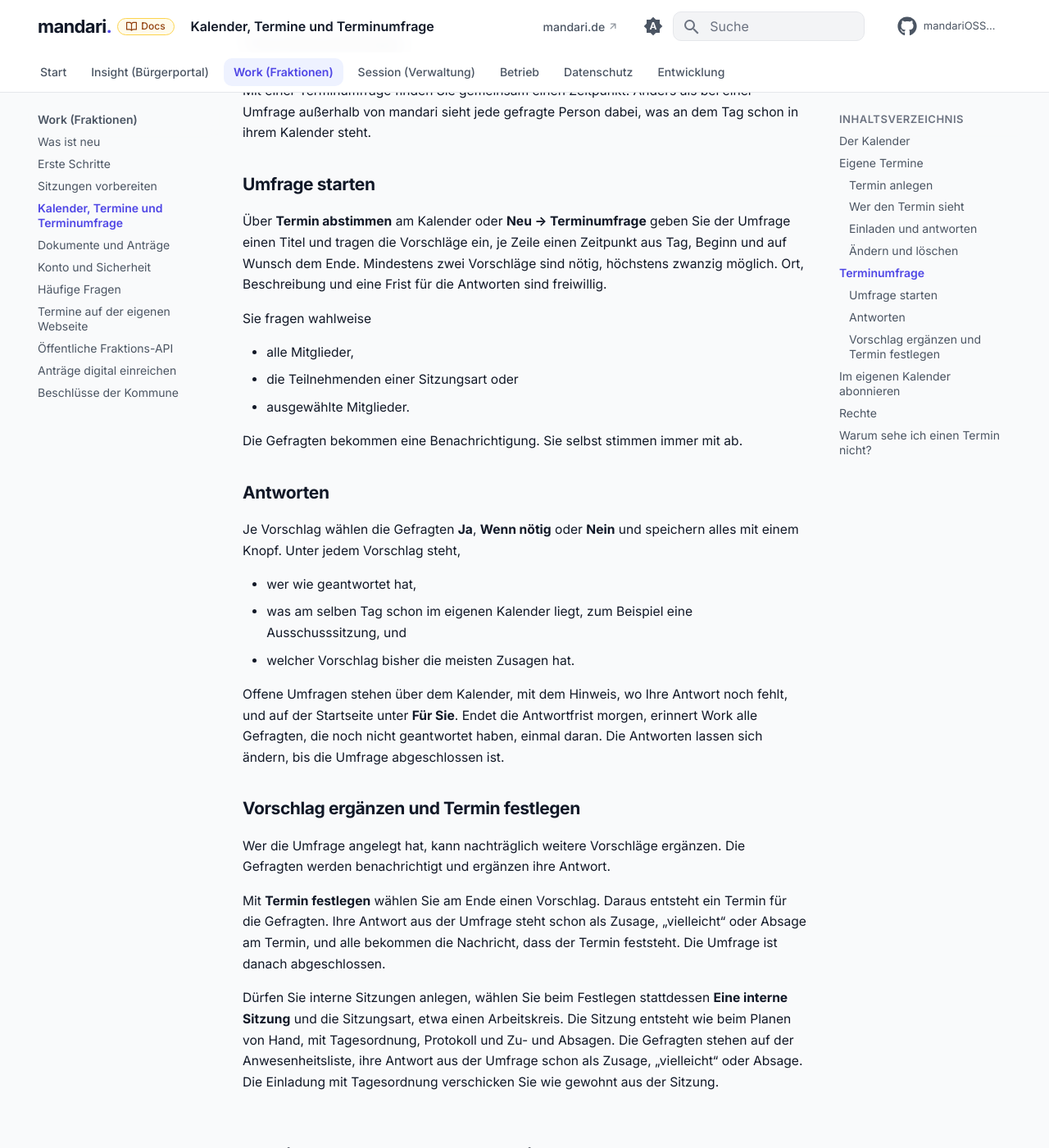
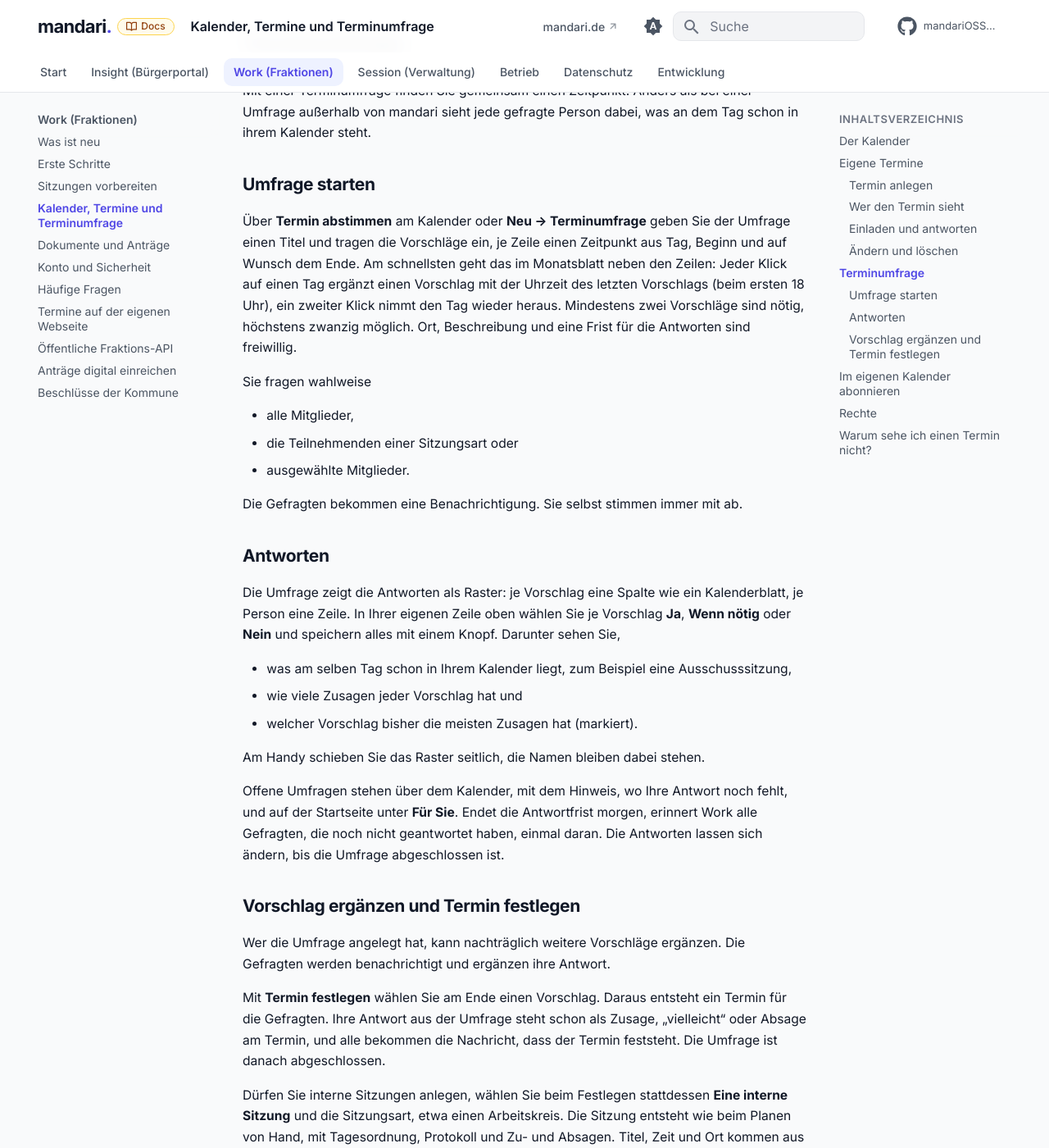
Before and after one commit to mandariOSS/docs, an MkDocs documentation site: the page built from docs/work/kalender.md, in a window 1280 px wide and 1400 px high, scrolled down 2667 px. Shown: the whole window at 82% size. Built offline with MkDocs 1.6.1 and Material for MkDocs 9.7.7, drawn with Linux system fonts in a browser that asks for light colours; comment, search, counter and statistics services are not loaded; some of the changed text lies outside the part shown.

Commit message:
Kalender-Seite: Terminumfrage mit Monatsblatt und Raster, Beschreibung bleibt bei der Umfrage

```diff
--- a/docs/work/kalender.md
+++ b/docs/work/kalender.md
@@ -64,7 +64,7 @@ Mit einer Terminumfrage finden Sie gemeinsam einen Zeitpunkt. Anders als bei ein
 
 ### Umfrage starten { #umfrage-starten }
 
-Über **Termin abstimmen** am Kalender oder **Neu → Terminumfrage** geben Sie der Umfrage einen Titel und tragen die Vorschläge ein, je Zeile einen Zeitpunkt aus Tag, Beginn und auf Wunsch dem Ende. Mindestens zwei Vorschläge sind nötig, höchstens zwanzig möglich. Ort, Beschreibung und eine Frist für die Antworten sind freiwillig.
+Über **Termin abstimmen** am Kalender oder **Neu → Terminumfrage** geben Sie der Umfrage einen Titel und tragen die Vorschläge ein, je Zeile einen Zeitpunkt aus Tag, Beginn und auf Wunsch dem Ende. Am schnellsten geht das im Monatsblatt neben den Zeilen: Jeder Klick auf einen Tag ergänzt einen Vorschlag mit der Uhrzeit des letzten Vorschlags (beim ersten 18 Uhr), ein zweiter Klick nimmt den Tag wieder heraus. Mindestens zwei Vorschläge sind nötig, höchstens zwanzig möglich. Ort, Beschreibung und eine Frist für die Antworten sind freiwillig.
 
 Sie fragen wahlweise
 
@@ -76,11 +76,13 @@ Die Gefragten bekommen eine Benachrichtigung. Sie selbst stimmen immer mit ab.
 
 ### Antworten { #umfrage-antworten }
 
-Je Vorschlag wählen die Gefragten **Ja**, **Wenn nötig** oder **Nein** und speichern alles mit einem Knopf. Unter jedem Vorschlag steht,
+Die Umfrage zeigt die Antworten als Raster: je Vorschlag eine Spalte wie ein Kalenderblatt, je Person eine Zeile. In Ihrer eigenen Zeile oben wählen Sie je Vorschlag **Ja**, **Wenn nötig** oder **Nein** und speichern alles mit einem Knopf. Darunter sehen Sie,
 
-- wer wie geantwortet hat,
-- was am selben Tag schon im eigenen Kalender liegt, zum Beispiel eine Ausschusssitzung, und
-- welcher Vorschlag bisher die meisten Zusagen hat.
+- was am selben Tag schon in Ihrem Kalender liegt, zum Beispiel eine Ausschusssitzung,
+- wie viele Zusagen jeder Vorschlag hat und
+- welcher Vorschlag bisher die meisten Zusagen hat (markiert).
+
+Am Handy schieben Sie das Raster seitlich, die Namen bleiben dabei stehen.
 
 Offene Umfragen stehen über dem Kalender, mit dem Hinweis, wo Ihre Antwort noch fehlt, und auf der Startseite unter **Für Sie**. Endet die Antwortfrist morgen, erinnert Work alle Gefragten, die noch nicht geantwortet haben, einmal daran. Die Antworten lassen sich ändern, bis die Umfrage abgeschlossen ist.
 
@@ -90,7 +92,7 @@ Wer die Umfrage angelegt hat, kann nachträglich weitere Vorschläge ergänzen.
 
 Mit **Termin festlegen** wählen Sie am Ende einen Vorschlag. Daraus entsteht ein Termin für die Gefragten. Ihre Antwort aus der Umfrage steht schon als Zusage, „vielleicht“ oder Absage am Termin, und alle bekommen die Nachricht, dass der Termin feststeht. Die Umfrage ist danach abgeschlossen.
 
-Dürfen Sie interne Sitzungen anlegen, wählen Sie beim Festlegen stattdessen **Eine interne Sitzung** und die Sitzungsart, etwa einen Arbeitskreis. Die Sitzung entsteht wie beim Planen von Hand, mit Tagesordnung, Protokoll und Zu- und Absagen. Die Gefragten stehen auf der Anwesenheitsliste, ihre Antwort aus der Umfrage schon als Zusage, „vielleicht“ oder Absage. Die Einladung mit Tagesordnung verschicken Sie wie gewohnt aus der Sitzung.
+Dürfen Sie interne Sitzungen anlegen, wählen Sie beim Festlegen stattdessen **Eine interne Sitzung** und die Sitzungsart, etwa einen Arbeitskreis. Die Sitzung entsteht wie beim Planen von Hand, mit Tagesordnung, Protokoll und Zu- und Absagen. Titel, Zeit und Ort kommen aus der Umfrage; die Beschreibung bleibt bei der Umfrage, die auf die Sitzung verweist. Die Gefragten stehen auf der Anwesenheitsliste, ihre Antwort aus der Umfrage schon als Zusage, „vielleicht“ oder Absage. Die Einladung mit Tagesordnung verschicken Sie wie gewohnt aus der Sitzung.
 
 ## Im eigenen Kalender abonnieren { #abonnieren }
 
```
